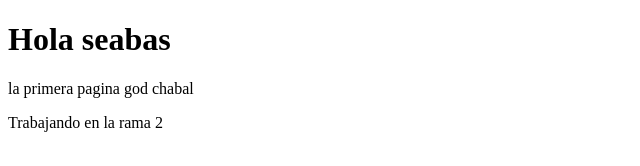
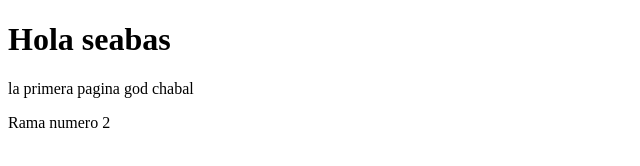
Before and after one commit to mahecha200518-hub/Proyecto-lazarus, a plain HTML site: page index.html in a window 1280 px wide. Shown: the full height of the page, 0-640 px from the left. Drawn offline with Linux system fonts and the light colour scheme.

Commit message:
CA¡ambios

```diff
--- a/index.html
+++ b/index.html
@@ -8,7 +8,7 @@
 <body>
     <h1> Hola seabas</h1>
     <p>la primera pagina god chabal</p>
-    <p> Trabajando en la rama 2 </p>
+    <p> Rama numero 2  </p>
 
 </body>
 </html>
```
